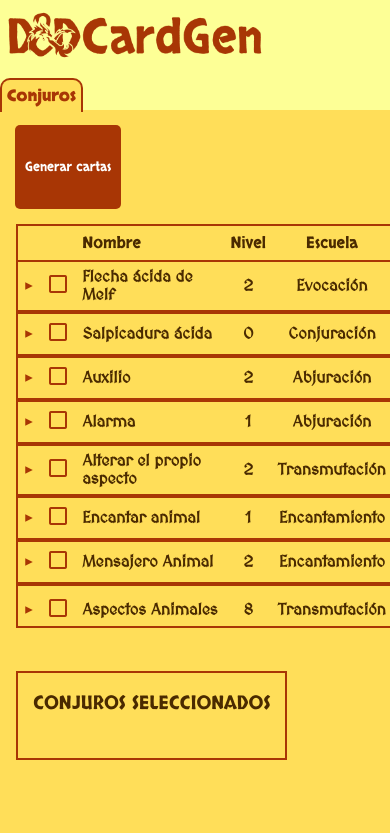
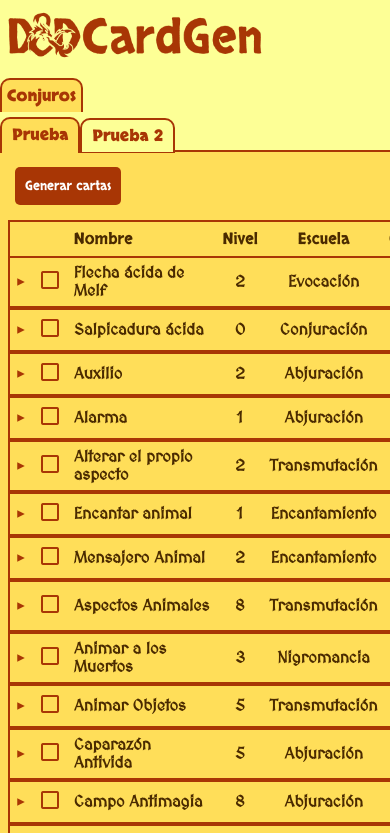
Before and after one commit to Bamboo-Codec/dnd-cardGen, a Vue app: page /inicio in a window 390 px wide. Shown: the top 833 px of the page. Built offline with nearby package versions, Linux system fonts and the light colour scheme.

Commit message:
Manager de tabs en proceso

```diff
--- a/src/components/inicio.vue
+++ b/src/components/inicio.vue
@@ -7,6 +7,7 @@
                 <span>Conjuros</span>
             </div>
         </div>
+        <TabsManager :tabs="tabs"></TabsManager>
 
         <div class="container columna">
             <button class="button font-skranji-reg" @click="generarCartas()">Generar cartas</button>
@@ -25,9 +26,22 @@ import { ref } from 'vue';
 import ListaConjuros from './ListaConjuros.vue';
 import TablaConjuros from './tablaConjuros.vue';
 import { useRouter } from 'vue-router';
+import TabsManager from './tabsManager.vue';
 
 const router = useRouter()
 const tableContainer = ref(null)
+const tabs = [
+    {
+        name:'Prueba',
+        destiny:'',
+        active:true
+    },
+    {
+        name:'Prueba 2',
+        destiny:'',
+        active:true
+    }
+]
 
 //función para hacer scroll hacia el conjuro (el id llega como parametro desde el hijo)
 const scrollToConjuro = (id) => {
@@ -96,6 +110,7 @@ const generarCartas = () => {
 .button {
     background-color: #a83605;
     width: fit-content;
+    height: fit-content;
     margin: 15px;
     padding: 10px;
     color: white;
@@ -106,7 +121,7 @@ const generarCartas = () => {
 }
 
 .container {
-    display: grid;
+    display: flex;
     background-color: #ffde59;
     width: 100%;
     min-height: calc(100% - 70px - 40px); /* menos el header y los tabs */
@@ -119,7 +134,7 @@ const generarCartas = () => {
 }
 
 .tableContainer{
-    max-height: 400px;
+    max-height: 650px;
     min-width: min-content;
     max-width: 70%;
 
@@ -129,22 +144,28 @@ const generarCartas = () => {
 }
 
 .listContainer{
+    min-width: min-content;
+    max-height: 650px;
     border: 2px solid #a83605;
+    overflow-y: auto;
 }
 
 .version {
+    position: relative;
+    bottom: 0;
     color:#a83605;
     align-self: flex-end;
-    justify-self: flex-end;
     margin-right: 2%;
-    padding-bottom: 20px;
+    margin-top:3%;
+    padding-bottom: 15px;
 }
 
 
-@media screen and (max-width: 1086px) {
+@media screen and (max-width: 1152px) {
 
     .listContainer{
         margin-top: 20px;
+        height: 400px;
     }
 
     .container {
@@ -157,8 +178,13 @@ const generarCartas = () => {
         margin-top: 20px;
     }
 
+    .version{
+        margin-top: 15px;
+    }
+
     .container{
         overflow-x: auto;
+        padding-bottom: 20px;
     }
 }
 
--- /dev/null
+++ b/src/components/tabsManager.vue
@@ -0,0 +1,115 @@
+<template>
+    <div class="fila tabs">
+        <div @click="selectTab(index)" v-for="(tab, index) in activeTabs" class="tab font-skranji-bold"
+            :class="{ 'selected': tabSelected == index }">
+            <span>{{ tab.name }}</span>
+        </div>
+    </div>
+</template>
+
+<style scoped>
+
+.tabs {
+    display: flex;
+    background-color: #fdff96;
+    height: 30px;
+    padding-top: 10px;
+    border-bottom: 2px solid #a83605;
+    align-items: flex-end;
+}
+
+.tab {
+    position: relative;
+    min-width: fit-content;
+    padding: 5px 10px;
+    border: 2px solid #a83605;
+    border-bottom: 1px solid #a83605;
+    border-top-left-radius: 10px;
+    border-top-right-radius: 10px;
+    color: #a83605;
+    background-color: #fdff96;
+
+    display: flex;
+    align-items: center;
+}
+
+.selected {
+        border-bottom: none;
+
+    padding-bottom: 7px;
+    background-color: #ffde59;
+    z-index: 1;
+}
+</style>
+
+<script setup>
+import { computed, ref, watch } from 'vue';
+import { useRouter } from 'vue-router';
+
+const router = useRouter()
+const props = defineProps({
+    tabs: {
+        type: Array,
+        required: true,
+        validator: (value) => {
+            //Verificar que todos los elementos sean objetos
+            if (!value.every(tab => typeof tab === 'object' && tab !== null)) {
+                console.warn('The prop "tabs" should be an object array')
+                return false
+            }
+
+            //Verificar que cada objeto tiene las propiedades requeridas
+            return value.every(tab => {
+                if (typeof tab !== 'object' || tab === null) {
+                    console.warn('Each tab must be an object')
+                    return false
+                }
+
+                if (typeof tab.name !== 'string') {
+                    console.warn('The property "name" should be type of STRING')
+                    return false
+                }
+
+                if (typeof tab.destiny !== 'string') {
+                    console.warn('The property "destiny" should be type of STRING')
+                    return false
+                }
+
+                if (typeof tab.active !== 'boolean') {
+                    console.warn('The property "active" should be type of BOOLEAN')
+                    return false
+                }
+
+                return true
+            })
+        }
+    }
+})
+
+const tabSelected = ref(0)
+const activeTabs = computed(() => {
+    return props.tabs.filter(tab => tab.active)
+})
+
+watch(
+    activeTabs, (tabs) => {
+        if (tabs.length) {
+            return
+        }
+        if (!tabs[tabSelected.value]) {
+            tabSelected.value = 0
+        }
+    },
+    // { immediate: true }
+)
+
+const selectTab = (index) => {
+    tabSelected.value = index
+    console.log('Tab seleccionado:', index)
+    try {
+        router.push(activeTabs.value[index].destiny)
+    } catch (error) {
+        console.error(error)
+    }
+}
+</script>
```
